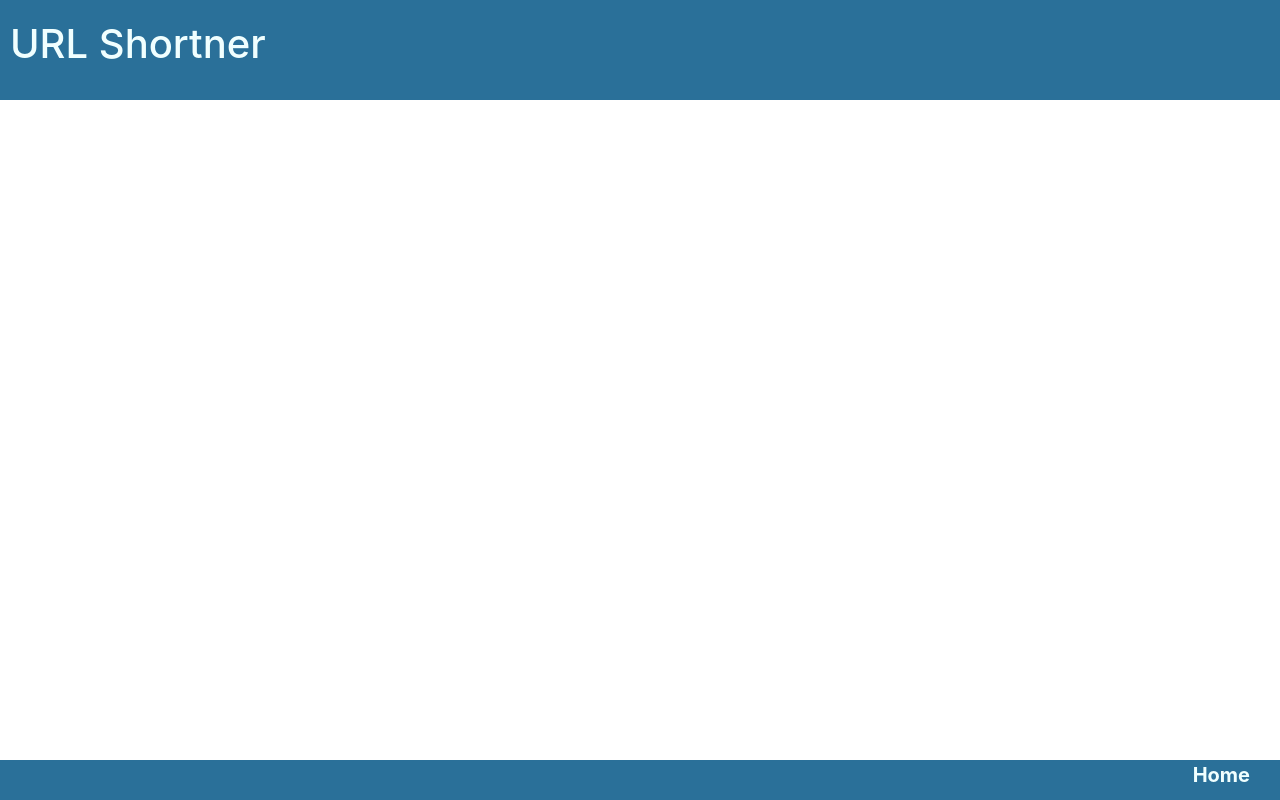
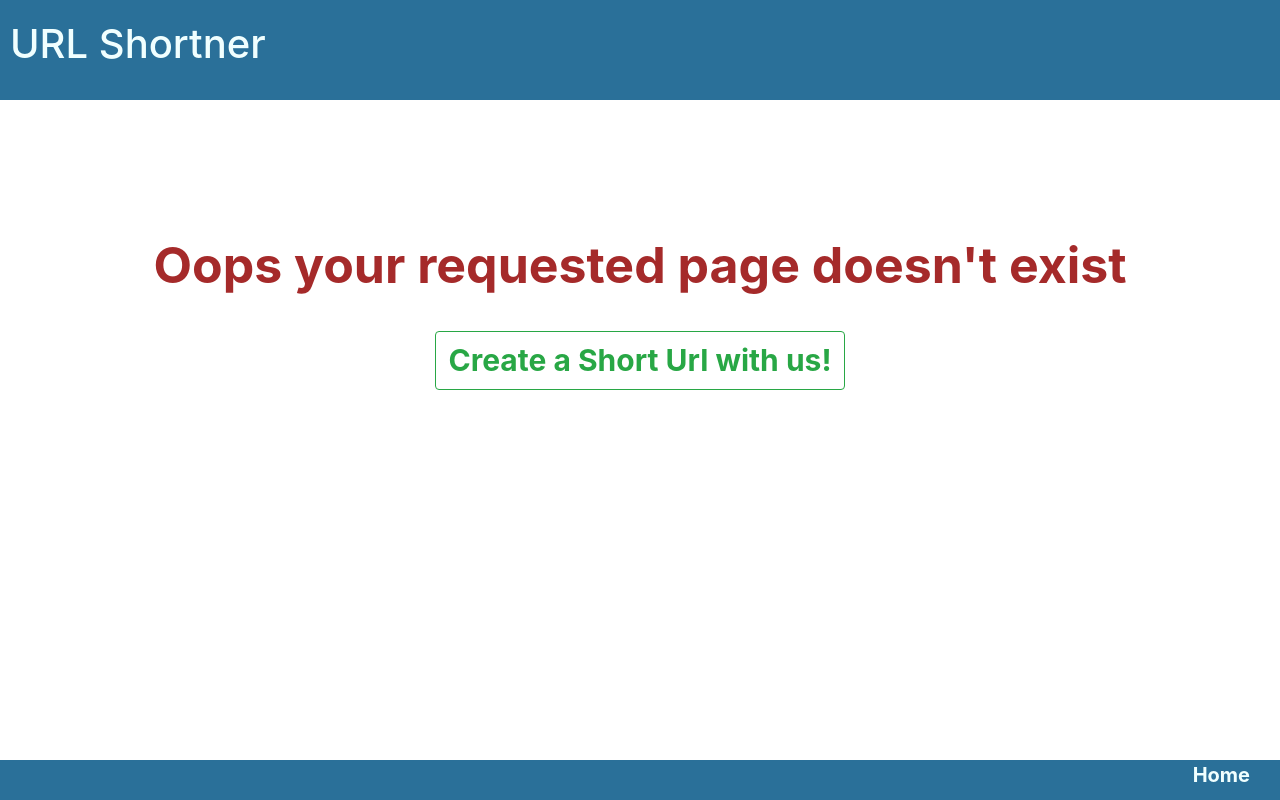
Before and after one commit to asadali214/UrlShortnerFrontend, an Angular app: page /notexist in a window 1280 px wide. Before the commit this address led to /. Built offline with nearby package versions, Linux system fonts and the light colour scheme.

Commit message:
404 exception handled

```diff
--- a/src/app/app-routing.module.ts
+++ b/src/app/app-routing.module.ts
@@ -4,12 +4,14 @@
 import { InfoDashboardComponent }   from './info-dashboard/info-dashboard.component';
 import { LandingComponent }   from './landing/landing.component';
 import { ExpiryComponent } from './expiry/expiry.component';
+import { NotExistComponent } from './not-exist/not-exist.component';
 
 const routes: Routes = [
   { path: '', redirectTo: '/home', pathMatch: 'full' },
   { path: 'home', component: LandingComponent },
   { path: 'dashboard/:id', component: InfoDashboardComponent },
-  { path: 'expired', component: ExpiryComponent }
+  { path: 'expired', component: ExpiryComponent },
+  { path: 'notexist', component: NotExistComponent }
 ];
 
 @NgModule({
--- a/src/app/app.module.ts
+++ b/src/app/app.module.ts
@@ -8,13 +8,15 @@
 import { AppRoutingModule } from './/app-routing.module';
 import { HttpClientModule }    from '@angular/common/http';
 import { ExpiryComponent } from './expiry/expiry.component';
+import { NotExistComponent } from './not-exist/not-exist.component';
 
 @NgModule({
   declarations: [
     AppComponent,
     LandingComponent,
     InfoDashboardComponent,
-    ExpiryComponent
+    ExpiryComponent,
+    NotExistComponent
   ],
   imports: [
     BrowserModule,
--- a/src/app/info-dashboard/info-dashboard.component.ts
+++ b/src/app/info-dashboard/info-dashboard.component.ts
@@ -85,11 +85,15 @@
         scales: {
           xAxes: [{
             display: true,
-            fontSize: 18
+            ticks: {
+              padding: 1
+            }
           }],
           yAxes: [{
             display: true,
-            fontSize: 18
+            ticks: {
+              beginAtZero: true
+            }
           }]
         }
       }
@@ -106,8 +110,8 @@
             label: '# of Clicks',
             data: browserStats.data,
             backgroundColor: [
-              'blue',    // color for data at index 0
-              'red',  // color for data at index 1
+              'blue',   // color for data at index 0
+              'red',    // color for data at index 1
               'green',  // color for data at index 2
               'black'   // color for data at index 3
             ],
--- /dev/null
+++ b/src/app/not-exist/not-exist.component.css
@@ -0,0 +1,12 @@
+.myDiv{
+    text-align: center;
+    font-size: 50px;
+    font-weight: bold;
+    color: brown;
+    margin-top: 10%;
+}
+
+.myButton{
+    font-size: 30px;
+    font-weight: bold;
+}
--- /dev/null
+++ b/src/app/not-exist/not-exist.component.html
@@ -0,0 +1,6 @@
+<div class="myDiv">
+
+  <p>Oops your requested page doesn't exist</p>
+  <a routerLink="/home"><button class="btn btn-outline-success myButton">Create a Short Url with us!</button></a>
+
+</div>
--- /dev/null
+++ b/src/app/not-exist/not-exist.component.ts
@@ -0,0 +1,15 @@
+import { Component, OnInit } from '@angular/core';
+
+@Component({
+  selector: 'app-not-exist',
+  templateUrl: './not-exist.component.html',
+  styleUrls: ['./not-exist.component.css']
+})
+export class NotExistComponent implements OnInit {
+
+  constructor() { }
+
+  ngOnInit() {
+  }
+
+}
```
Also changed, not shown: 1 other file (tests, documents, lock files or other folders).
